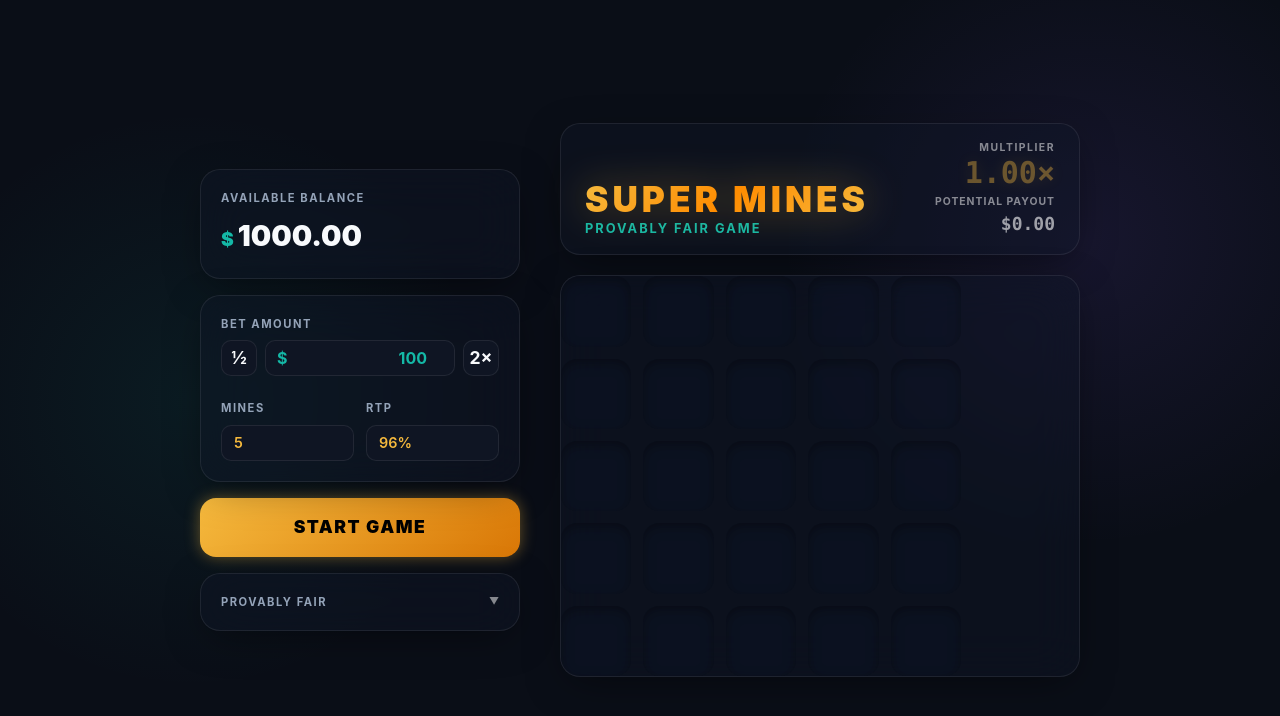
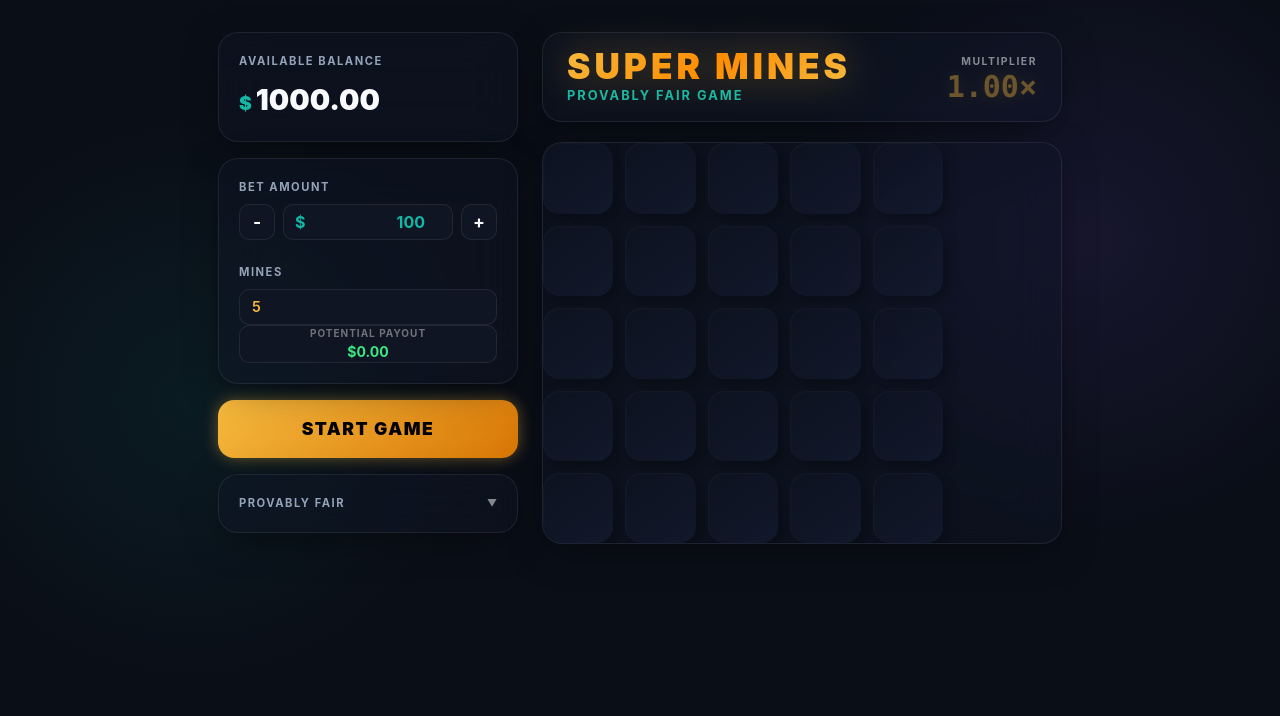
Before and after one commit to dalemiao3721/mines-game-prototype, a React (Vite) app in the folder apps/frontend/: page / in a window 1280 px wide. Shown: the top 716 px of the page. Built offline with nearby package versions, Linux system fonts and the light colour scheme; the HTML template or start-up script is replaced by a standard one.

Commit message:
feat(ui): update Super Mines layout, 3D tiles, and docs per layout requests

```diff
--- a/apps/frontend/src/App.tsx
+++ b/apps/frontend/src/App.tsx
@@ -5,11 +5,11 @@ import { MultiplierDisplay } from './components/Display/MultiplierDisplay'
 import { PayoutDisplay } from './components/Display/PayoutDisplay'
 import { BetInput } from './components/Controls/BetInput'
 import { MineSelector } from './components/Controls/MineSelector'
-import { RTPSelector } from './components/Controls/RTPSelector'
 import { ActionButton } from './components/Controls/ActionButton'
 import { SeedVerifier } from './components/FairVerifier/SeedVerifier'
 import { useGameState } from './hooks/useGameState'
 import { useGameAPI } from './hooks/useGameAPI'
+import { calcMultiplier } from './utils/multiplier'
 
 export default function App() {
   const {
@@ -30,6 +30,12 @@ export default function App() {
   )
 
   const { loading, error, startGame, pickTile, doCashout } = useGameAPI(state, actions)
+
+  // Extract logic for next payout calculation
+  const safeOpened = state.tiles.filter((t) => t === 'safe').length
+  const nextMultiplier = calcMultiplier(state.mineCount, safeOpened + 1, state.rtp)
+  const nextPayoutRaw = state.betAmount * nextMultiplier
+  const nextPayout = nextPayoutRaw.toFixed(2)
 
   const isActive = state.status === 'active'
   const isGameOver = state.status === 'win' || state.status === 'lose'
@@ -60,24 +66,24 @@ export default function App() {
             />
 
             <div className="control-panel__row">
-              <div className="flex-1">
+              <div className="flex-1 space-y-2">
                 <MineSelector
                   value={state.mineCount}
                   disabled={isActive || isGameOver}
                   onChange={setMines}
                 />
-              </div>
-              <div className="flex-1">
-                <RTPSelector
-                  value={state.rtp}
-                  disabled={isActive || isGameOver}
-                  onChange={setRTP}
-                />
+
+                <div className="bg-[var(--color-bg-secondary)] border border-[var(--glass-border)] rounded-[10px] p-2 flex flex-col items-center justify-center">
+                   <span className="text-[10px] font-bold text-white/40 uppercase tracking-widest">Potential Payout</span>
+                   <span className="text-[14px] font-bold text-accent-green">
+                     ${isActive ? state.potentialPayout.toFixed(2) : '0.00'}
+                   </span>
+                </div>
               </div>
             </div>
           </div>
 
-          <div className="mb-4">
+          <div className="flex flex-col gap-2 mb-4">
             <ActionButton
               status={state.status}
               loading={loading}
@@ -86,6 +92,14 @@ export default function App() {
               onCashout={doCashout}
               onReset={reset}
             />
+            {isActive && (
+              <div className="text-center bg-[var(--color-bg-secondary)] border border-[var(--glass-border)] rounded-[16px] py-2 px-4 shadow-[var(--shadow-premium)]">
+                <span className="text-[11px] font-bold text-white/60 uppercase tracking-wider block mb-1">Next Multiplier</span>
+                <span className="text-[16px] font-bold text-accent-gold">
+                   ${nextPayout} <span className="text-[12px] text-white/40">({nextMultiplier}x)</span>
+                </span>
+              </div>
+            )}
           </div>
 
           <div className="control-card p-4">
@@ -111,11 +125,6 @@ export default function App() {
                   multiplier={state.currentMultiplier}
                   isActive={isActive}
                 />
-                <PayoutDisplay
-                  betAmount={state.betAmount}
-                  payout={state.potentialPayout}
-                  isActive={isActive}
-                />
               </div>
             </div>
 
--- a/apps/frontend/src/components/Controls/BetInput.tsx
+++ b/apps/frontend/src/components/Controls/BetInput.tsx
@@ -5,8 +5,8 @@ interface BetInputProps {
 }
 
 export function BetInput({ value, disabled, onChange }: BetInputProps) {
-  const handleHalf = () => onChange(Math.max(1, Math.floor(value / 2)))
-  const handleDouble = () => onChange(value * 2)
+  const handleDecrement = () => onChange(Math.max(1, value - 1))
+  const handleIncrement = () => onChange(value + 1)
 
   return (
     <div className="control-panel__section">
@@ -14,10 +14,10 @@ export function BetInput({ value, disabled, onChange }: BetInputProps) {
       <div className="control-panel__bet-row">
         <button
           className="control-panel__bet-btn"
-          onClick={handleHalf}
-          disabled={disabled}
+          onClick={handleDecrement}
+          disabled={disabled || value <= 1}
         >
-          ½
+          -
         </button>
         <div className="control-panel__bet-input-wrap">
           <span className="control-panel__bet-prefix">$</span>
@@ -33,10 +33,10 @@ export function BetInput({ value, disabled, onChange }: BetInputProps) {
         </div>
         <button
           className="control-panel__bet-btn"
-          onClick={handleDouble}
+          onClick={handleIncrement}
           disabled={disabled}
         >
-          2×
+          +
         </button>
       </div>
     </div>
--- a/apps/frontend/src/components/GameBoard/Tile.tsx
+++ b/apps/frontend/src/components/GameBoard/Tile.tsx
@@ -27,7 +27,7 @@ export function Tile({ index, state, disabled, onClick }: TileProps) {
 
   const stateClasses: Record<TileState, string> = {
     unrevealed:
-      'bg-bg-panel border-[2px] border-glass-border hover:bg-[rgba(255,255,255,0.08)] hover:border-accent-purple/50 shadow-[inset_0_4px_12px_rgba(0,0,0,0.5)] active:scale-95 active:shadow-[inset_0_8px_20px_rgba(0,0,0,0.6)]',
+      'border border-t-[rgba(255,255,255,0.1)] border-l-[rgba(255,255,255,0.05)] border-r-[rgba(0,0,0,0.4)] border-b-[rgba(0,0,0,0.6)] hover:brightness-110 active:scale-95 active:shadow-[inset_2px_4px_8px_rgba(0,0,0,0.8)] shadow-[6px_6px_12px_rgba(0,0,0,0.4),-4px_-4px_10px_rgba(255,255,255,0.02),inset_1px_1px_2px_rgba(255,255,255,0.05)] bg-[linear-gradient(145deg,var(--color-bg-secondary),#171f34)]',
     safe:
       'bg-accent-green/10 border-[2px] border-accent-green/50 shadow-[0_0_20px_rgba(57,255,20,0.2),inset_0_4px_12px_rgba(0,0,0,0.5)]',
     mine:
--- a/apps/frontend/src/index.css
+++ b/apps/frontend/src/index.css
@@ -39,6 +39,11 @@
   --glow-gold: 0 0 15px rgba(245, 185, 61, 0.4);
   --glow-green: 0 0 20px rgba(60, 232, 132, 0.4);
   --glow-red: 0 0 20px rgba(255, 59, 92, 0.4);
+
+  /* 3D Tile Constants */
+  --tile-bg: linear-gradient(145deg, var(--color-bg-secondary), #171f34);
+  --tile-shadow: 6px 6px 12px rgba(0,0,0,0.6), -4px -4px 10px rgba(255,255,255,0.03), inset 1px 1px 2px rgba(255,255,255,0.05);
+  --tile-bg-hover: linear-gradient(145deg, #171f34, var(--color-bg-secondary));
 }
 
 @theme {
@@ -110,16 +115,16 @@ button, input {
 .app__main {
   flex: 1;
   display: flex;
-  align-items: center;
+  align-items: flex-start; /* align height start */
   justify-content: center;
-  gap: 40px;
+  gap: 24px; /* Reduced gap */
   padding: 32px;
   position: relative;
 }
 
 .app__left {
   flex-shrink: 0;
-  width: 320px;
+  width: 300px; /* narrowed to optimized width */
   display: flex;
   flex-direction: column;
   gap: 16px;
--- /dev/null
+++ b/apps/frontend/src/utils/multiplier.ts
@@ -0,0 +1,27 @@
+export function combination(n: number, r: number): bigint {
+  if (r < 0 || r > n) return 0n
+  if (r === 0 || r === n) return 1n
+  r = Math.min(r, n - r)
+  let result = 1n
+  for (let i = 0; i < r; i++) {
+    result = (result * BigInt(n - i)) / BigInt(i + 1)
+  }
+  return result
+}
+
+export function calcMultiplier(
+  mineCount: number,
+  openedTiles: number,
+  rtp: number,
+): number {
+  if (openedTiles === 0) return 1.0
+
+  const totalTiles = 25
+  const numerator = combination(totalTiles, openedTiles)
+  const denominator = combination(totalTiles - mineCount, openedTiles)
+
+  if (denominator === 0n) return 0
+
+  const fairMultiplier = Number(numerator) / Number(denominator)
+  return parseFloat((fairMultiplier * (rtp / 100)).toFixed(4))
+}
```
Also changed, not shown: 12 other files (tests, documents, lock files or other folders).
